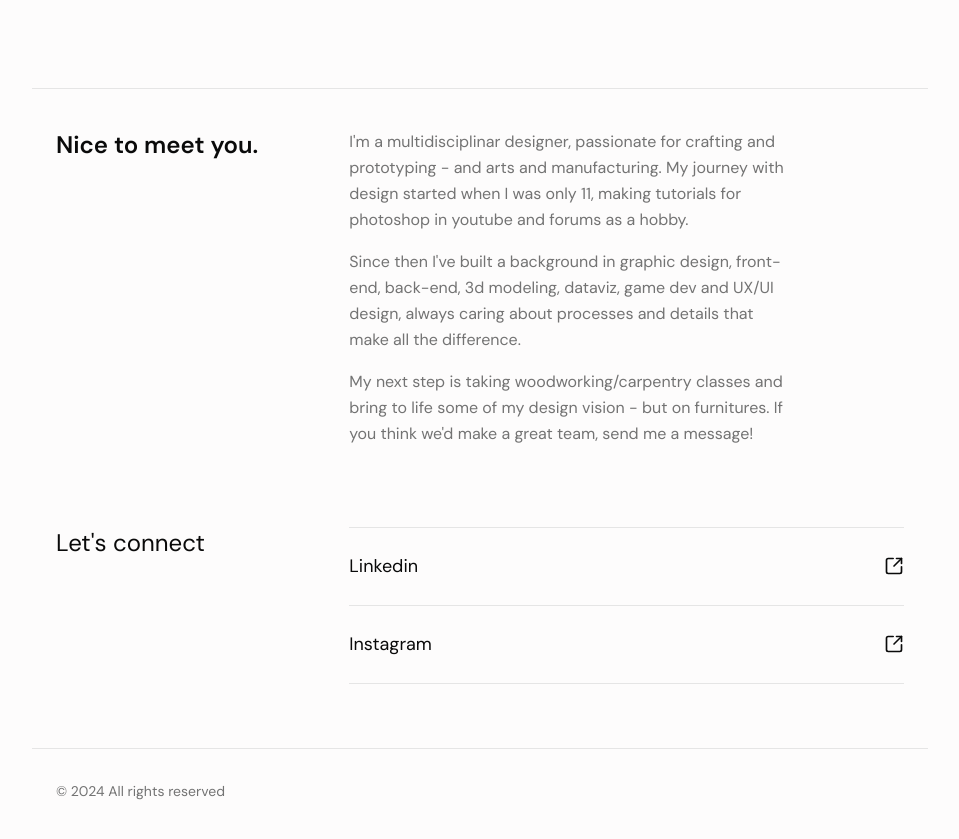
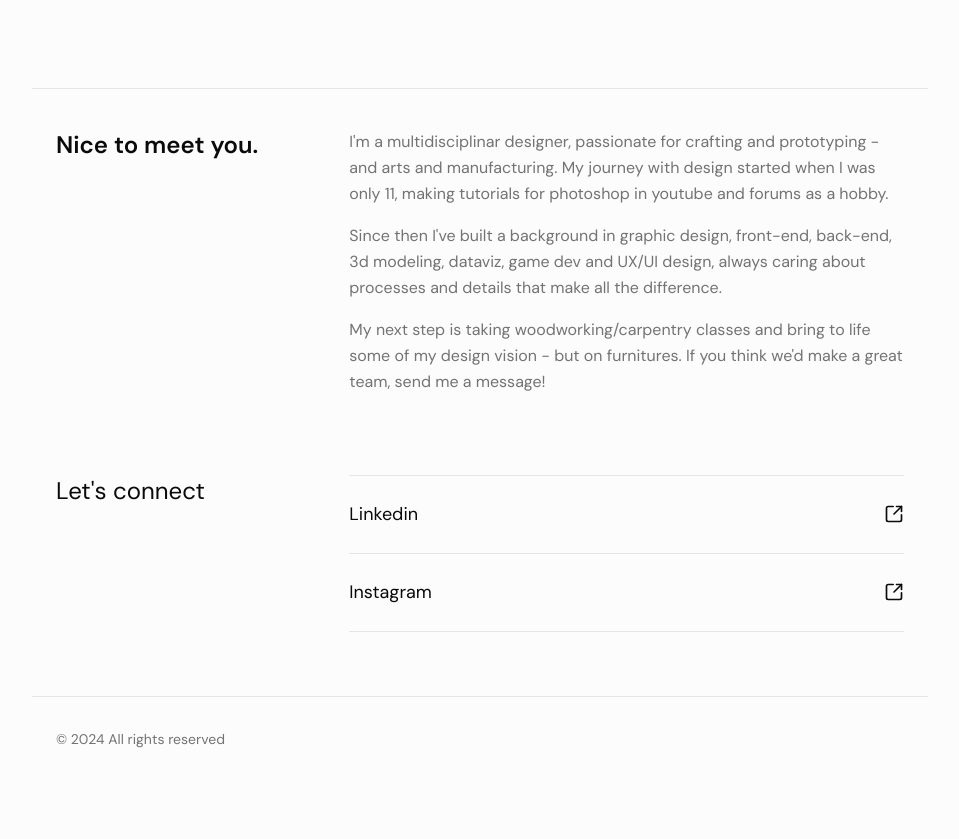
Before and after one commit to anapaulamdmp/anapaulamoraes.com.br, a Next.js app: page / in a window 1280 px wide. Shown: the part 2440-3279 px from the top of the page, without its empty margins (160-1119 px from the left). Built offline with nearby package versions, Linux system fonts and the light colour scheme.

Commit message:
refactor: full-width inner div in contact section
Remove width constraint for paragraph content in second column

#VERCEL_SKIP

Co-authored-by: null <5444010+anapaulamdmp@users.noreply.github.com>

```diff
--- a/app/page.tsx
+++ b/app/page.tsx
@@ -126,7 +126,7 @@ export default function Home() {
 
           {/* Second Column - Paragraph Content */}
           <div className="md:col-span-2">
-            <div className="max-w-md">
+            <div className="w-full">
               <p className="text-muted-foreground leading-relaxed mb-4">
                 I'm a multidisciplinar designer, passionate for crafting and prototyping - and arts and manufacturing.
                 My journey with design started when I was only 11, making tutorials for photoshop in youtube and forums
```
